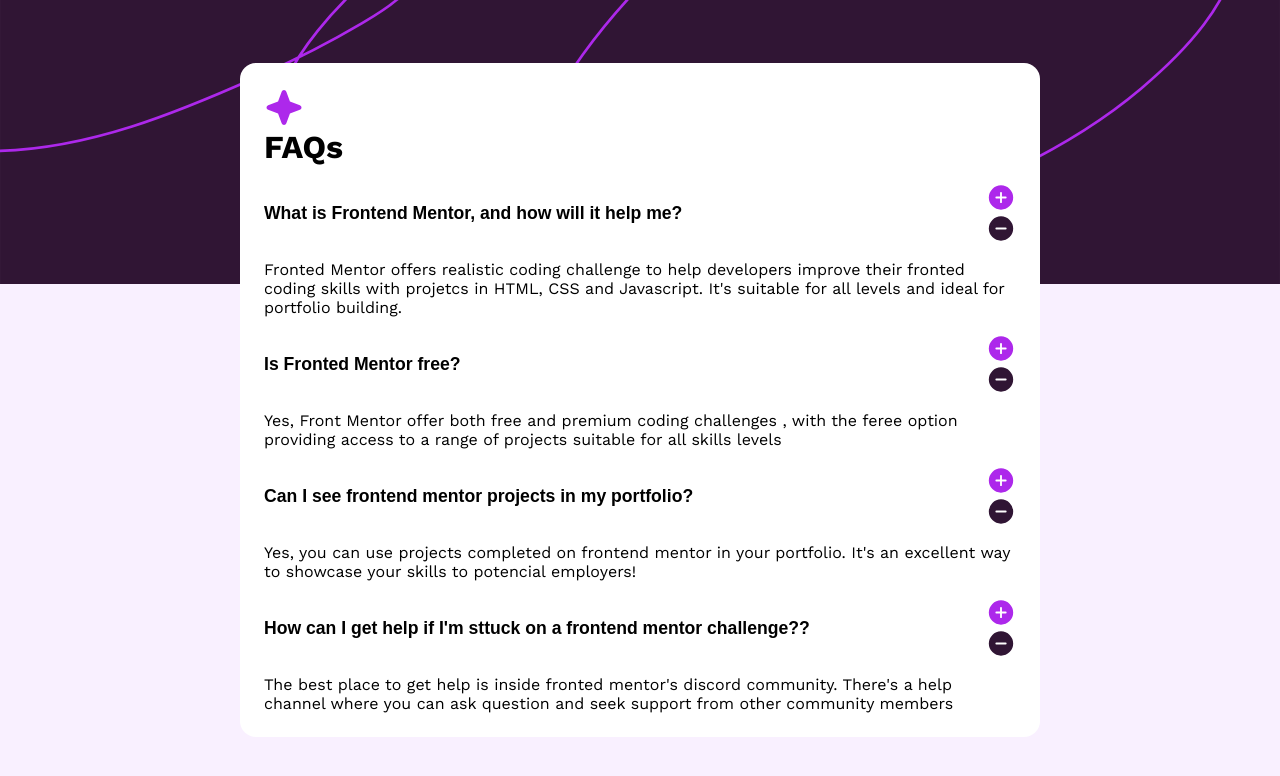
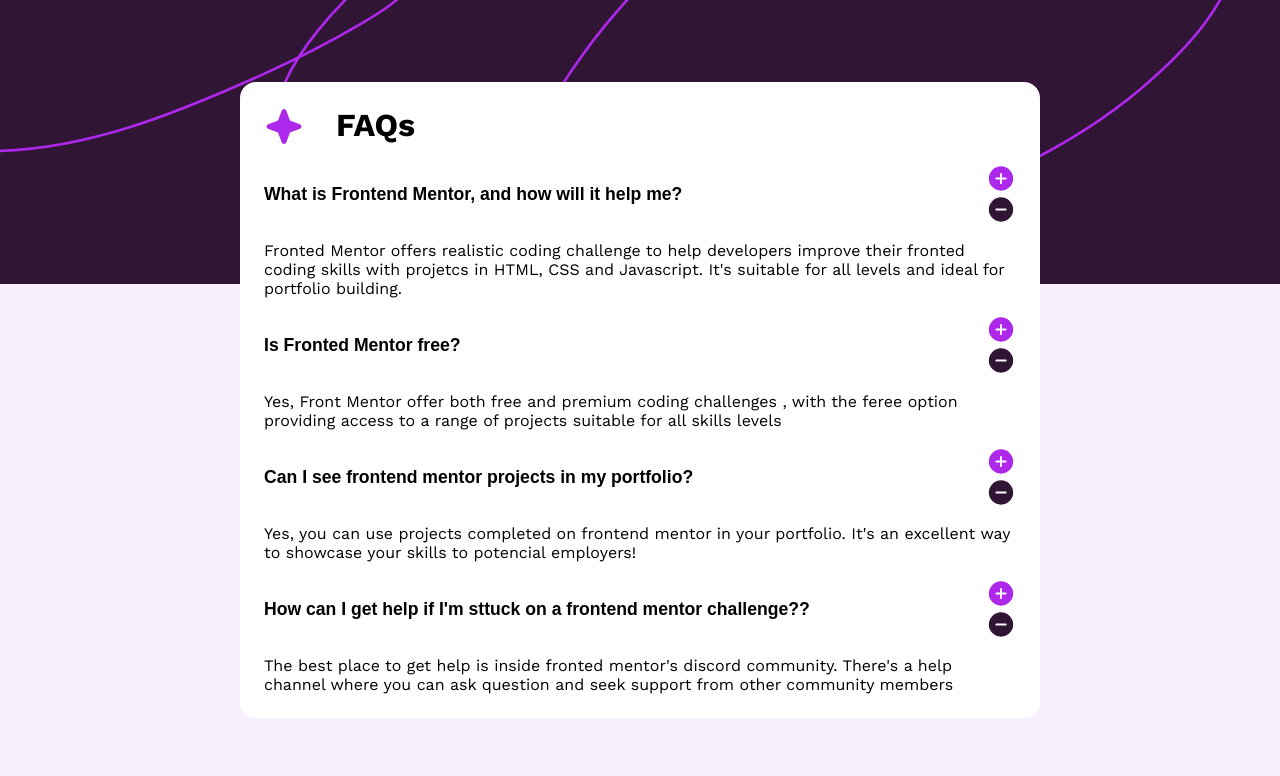
Before and after one commit to Miranda0309/frontmentor_callenger, a plain HTML site: page faq-accordion-main/index.html in a window 1280 px wide. Drawn offline with nearby package versions, Linux system fonts and the light colour scheme; a script that the page names is missing; files whose address does not match are found by name.

Commit message:
se alineo el headline

```diff
--- a/styles.css/styles.css
+++ b/styles.css/styles.css
@@ -53,3 +53,8 @@
      margin: 1rem;
      border-radius: 1rem;
 }
+
+.faq-headline {
+    display: flex;
+    gap: 2rem;
+}
```
